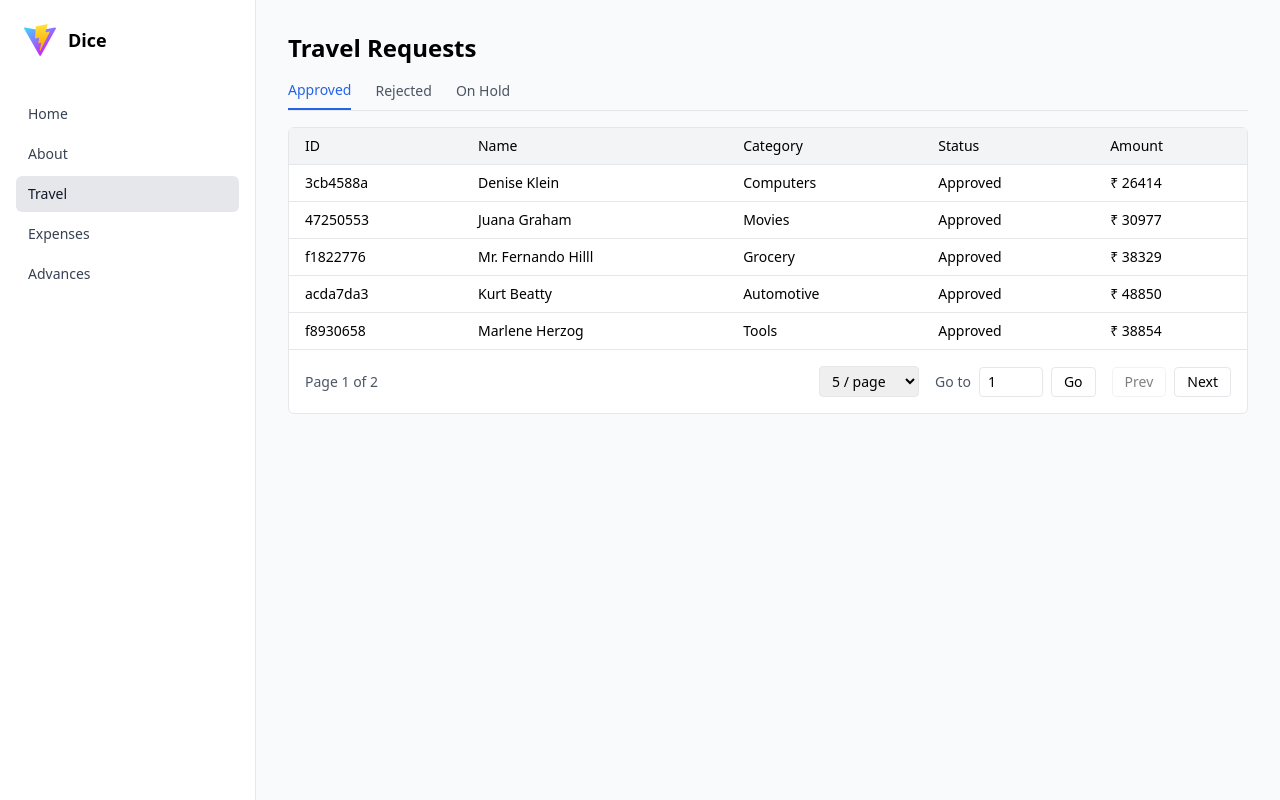
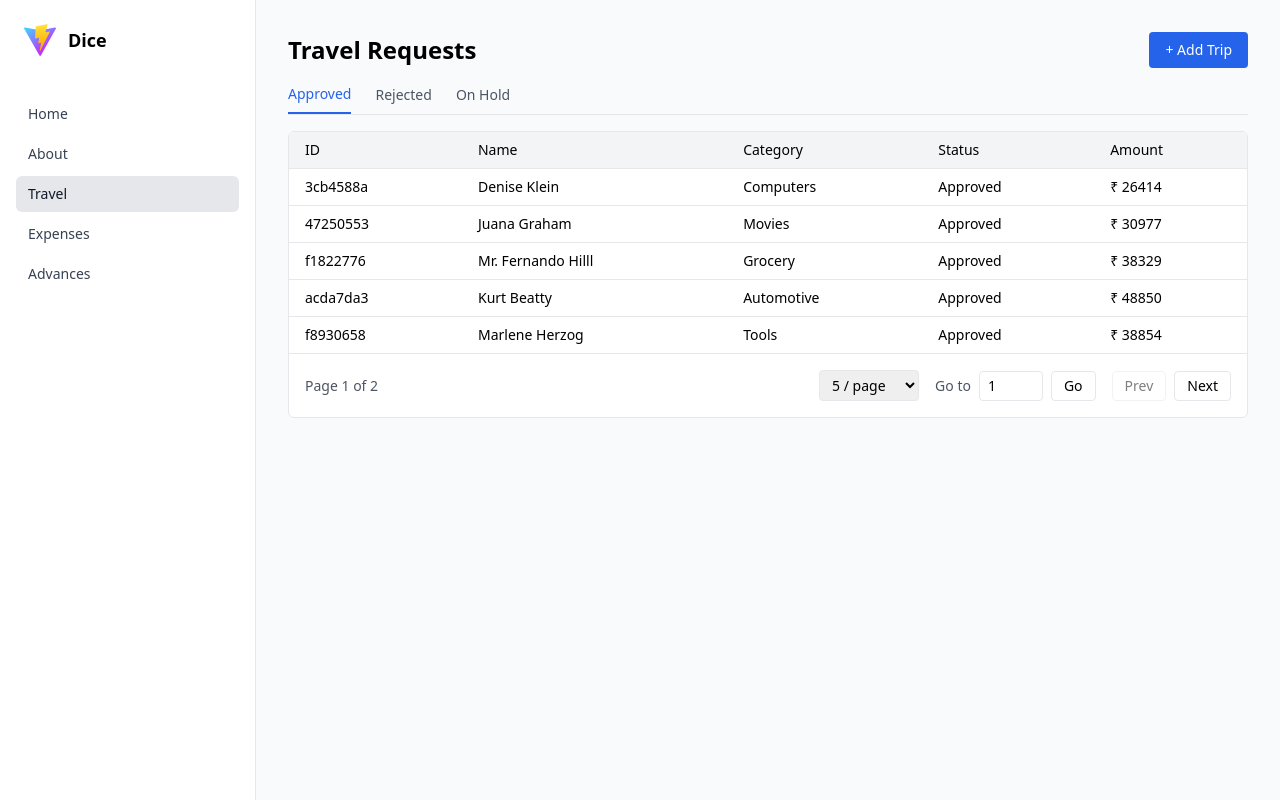
Before and after one commit to VinayLodhi1712/dice-dashboard, a React app in the folder frontend/: page /travel in a window 1280 px wide. Built offline with nearby package versions, Linux system fonts and the light colour scheme; the HTML template or start-up script is replaced by a standard one.

Commit message:
Add Button and Modals in Dashboard

```diff
--- a/frontend/package.json
+++ b/frontend/package.json
@@ -13,6 +13,7 @@
     "@faker-js/faker": "^9.9.0",
     "react": "^19.2.0",
     "react-dom": "^19.2.0",
+    "react-modal": "^3.16.3",
     "react-router-dom": "^7.12.0"
   },
   "devDependencies": {
--- /dev/null
+++ b/frontend/src/components/ui/Button.jsx
@@ -0,0 +1,26 @@
+export default function Button({
+  children,
+  onClick,
+  type = "button",
+  variant = "primary",
+}) {
+  const base =
+    "px-4 py-2 rounded text-sm font-medium transition";
+
+  const variants = {
+    primary:
+      "bg-blue-600 text-white hover:bg-blue-700",
+    secondary:
+      "bg-gray-200 text-gray-800 hover:bg-gray-300",
+  };
+
+  return (
+    <button
+      type={type}
+      onClick={onClick}
+      className={`${base} ${variants[variant]}`}
+    >
+      {children}
+    </button>
+  );
+}
--- /dev/null
+++ b/frontend/src/components/ui/Modal.jsx
@@ -0,0 +1,33 @@
+import Modal from "react-modal";
+
+Modal.setAppElement("#root");
+
+export default function AppModal({
+  isOpen,
+  onClose,
+  title,
+  children,
+}) {
+  return (
+    <Modal
+      isOpen={isOpen}
+      onRequestClose={onClose}
+      className="bg-white rounded-md p-6 w-full max-w-md max-h-[80vh] overflow-y-auto outline-none"
+      overlayClassName="fixed inset-0 bg-black/40 flex items-center justify-center"
+    >
+      {/* Header */}
+      <div className="flex justify-between items-center mb-4">
+        <h2 className="text-lg font-semibold">{title}</h2>
+        <button
+          onClick={onClose}
+          className="text-gray-500 hover:text-gray-800"
+        >
+          ✕
+        </button>
+      </div>
+
+      {/* Content */}
+      <div>{children}</div>
+    </Modal>
+  );
+}
--- a/frontend/src/pages/Travel.jsx
+++ b/frontend/src/pages/Travel.jsx
@@ -1,6 +1,8 @@
+import { useState } from "react";
 import Tabs from "../components/ui/Tabs";
 import Table from "../components/ui/Table";
-import { useState } from "react";
+import Button from "../components/ui/Button";
+import AppModal from "../components/ui/Modal";
 import {
   tableColumns,
   tableData,
@@ -8,6 +10,7 @@ import {
 
 export default function Travel() {
   const [activeTab, setActiveTab] = useState("Approved");
+  const [isModalOpen, setIsModalOpen] = useState(false);
 
   const tabs = ["Approved", "Rejected", "On Hold"];
 
@@ -17,21 +20,48 @@ export default function Travel() {
 
   return (
     <div>
-      <h1 className="text-2xl font-semibold mb-4">
-        Travel Requests
-      </h1>
+      {/* Header */}
+      <div className="flex justify-between items-center mb-4">
+        <h1 className="text-2xl font-semibold">
+          Travel Requests
+        </h1>
 
+        <Button onClick={() => setIsModalOpen(true)}>
+          + Add Trip
+        </Button>
+      </div>
+
+      {/* Tabs */}
       <Tabs
         tabs={tabs}
         activeTab={activeTab}
         onChange={setActiveTab}
       />
 
+      {/* Table */}
       <Table
         columns={tableColumns}
         data={filteredData}
-        pageSizeOptions={[5, 10, 20]}
+        pageSizeOptions={[5,10,20]}
       />
+
+      {/* Modal */}
+      <AppModal
+        isOpen={isModalOpen}
+        onClose={() => setIsModalOpen(false)}
+        title="Add New Trip"
+      >
+        <p className="text-sm text-gray-600 mb-4">
+          New trip added successfully.
+        </p>
+
+        <Button
+          variant="secondary"
+          onClick={() => setIsModalOpen(false)}
+        >
+          Close
+        </Button>
+      </AppModal>
     </div>
   );
 }
```
Also changed, not shown: 1 other file (tests, documents, lock files or other folders).
